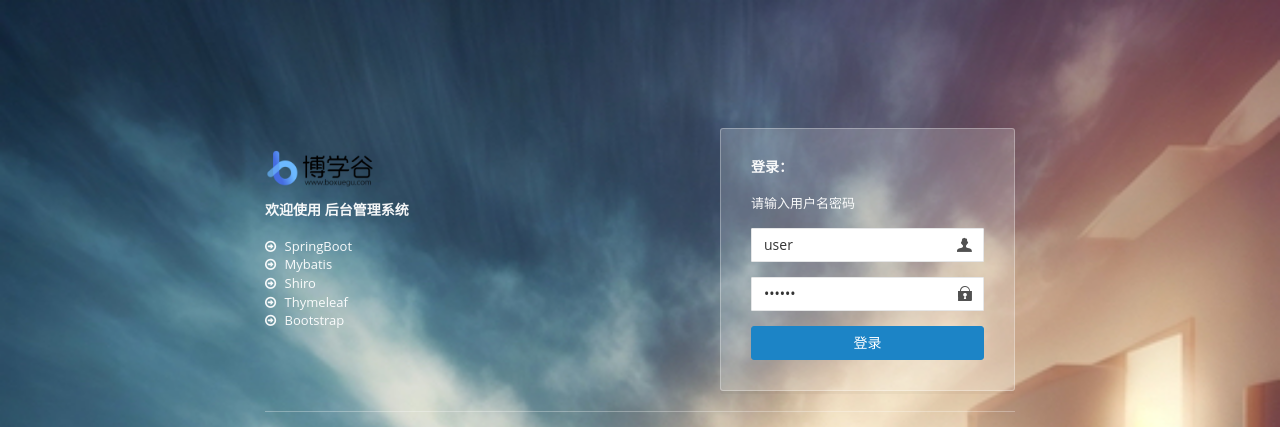
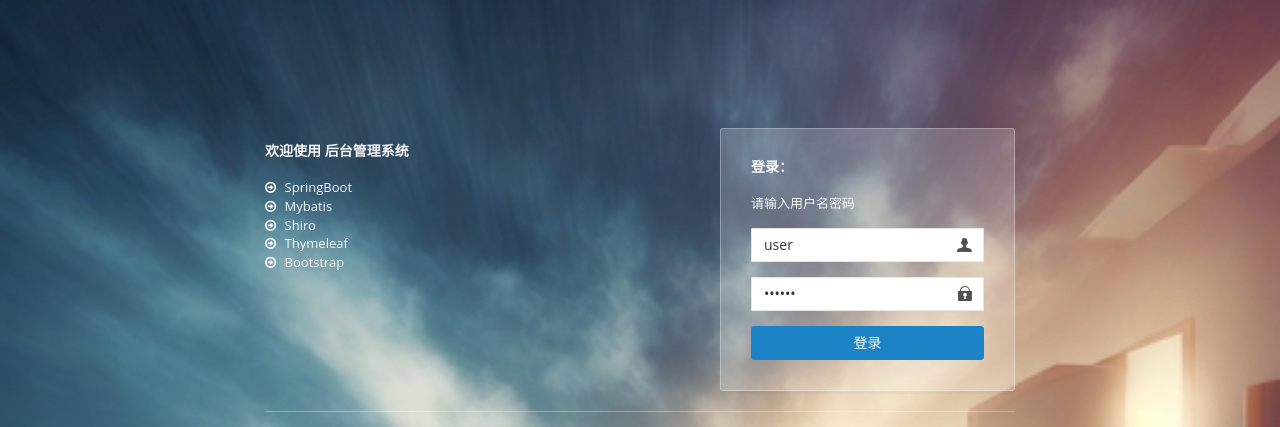
Before and after one commit to wWW1-1/grad, a Spring app: template src/main/resources/templates/login.html in a window 1280 px wide. Shown: the top 427 px of the page. Run offline with Thymeleaf, Linux system fonts and the light colour scheme; the template is opened without the code that fills it, so the values that code supplies are empty; some of the project's set-up classes (security, data sources, template engines, error pages and the like) are left out, and stand-ins take their place; some libraries are stand-ins or nearby versions.

Commit message:
update src/main/resources/templates/login.html.
Signed-off-by: Shawn <380014953@qq.com>

```diff
--- a/src/main/resources/templates/login.html
+++ b/src/main/resources/templates/login.html
@@ -25,9 +25,6 @@
         <div class="row">
             <div class="col-sm-7">
                 <div class="signin-info">
-                    <div class="logopanel m-b">
-                        <h1><img alt="[ 博学谷 ]" src="../static/ruoyi.png" th:src="@{/ruoyi.png}" th:width="110" th:height="37"></h1>
-                    </div>
                     <div class="m-b"></div>
                     <h4>欢迎使用 <strong>后台管理系统</strong></h4>
                     <ul class="m-b">
```
